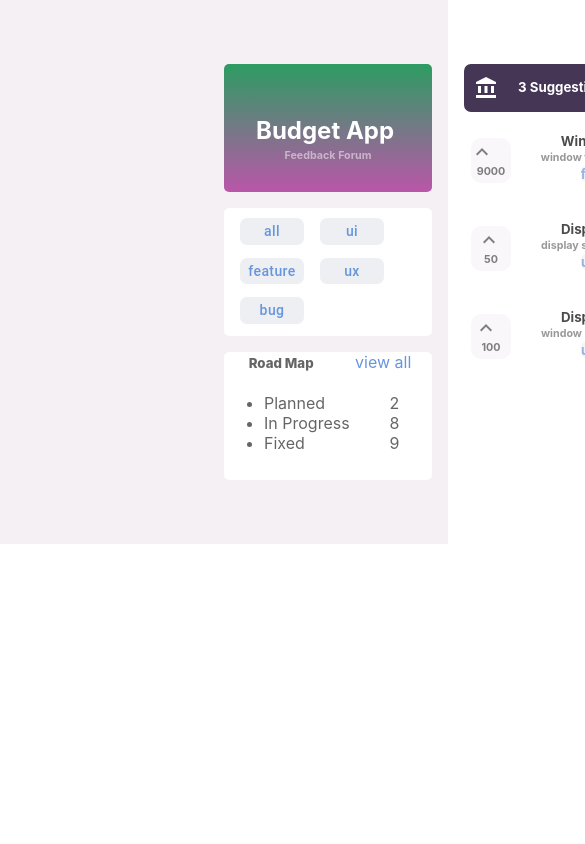
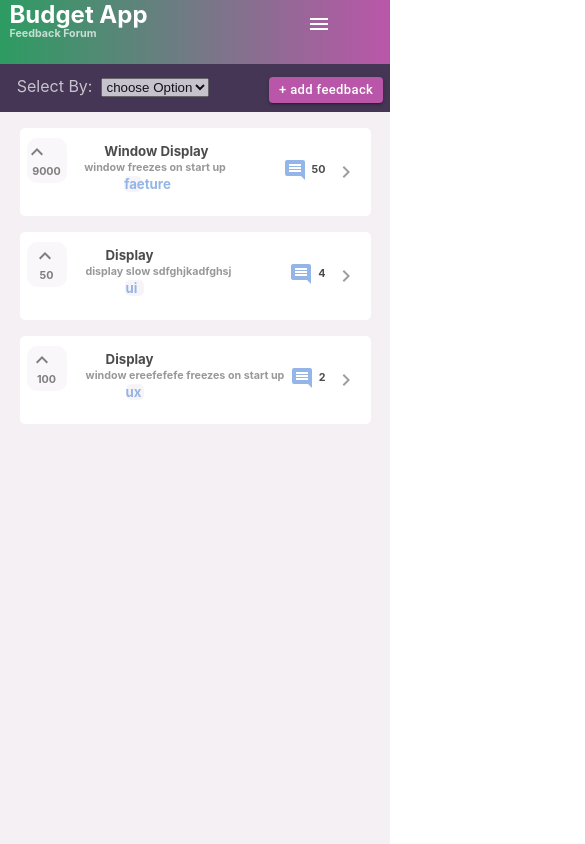
Before and after one commit to francisbalimuttajjo/feedback, a Next.js app: page / in a window 390 px wide. Shown: the top 844 px of the page, 585 px wide, since content can reach past the window. Built offline with nearby package versions, Linux system fonts and the light colour scheme.

Commit message:
mobile version fixed

```diff
--- a/components/SideBar.js
+++ b/components/SideBar.js
@@ -2,7 +2,7 @@ import React from "react";
 import Link from "next/link";
 import { StyledButton } from "./Elements";
 import styles from "../styles/side.module.css";
-
+import MenuIcon from "@mui/icons-material/Menu";
 const categories = ["all", "ui", "feature", "ux", "bug"];
 const planned = ["Planned", "In Progress", "Fixed"];
 const no = [2, 8, 9];
@@ -11,8 +11,13 @@ function SideBar() {
   return (
     <div className={styles.mainContainer}>
       <div className={styles.container}>
-        <h2>Budget App</h2>
-        <h6>Feedback Forum</h6>
+        <div>
+          <h2>Budget App</h2>
+          <h6>Feedback Forum</h6>
+        </div>
+        <div className={styles.menu}>
+          <MenuIcon />
+        </div>
       </div>
       <div className={styles.div}>
         {categories.map((item) => (
--- a/styles/Home.module.css
+++ b/styles/Home.module.css
@@ -1,15 +1,25 @@
 .container {
-  padding: 4rem 14rem;
-  display: flex;
+  /* padding: 4rem 14rem;
+  display: flex; */
   background-color: #f5f0f4;
-  margin: auto;
+  height:100vh;
+  /* margin: auto; */
+}
+/*
+@media  (max-width: 780px)  {
+  .container {
+    padding: 0px;
+    /* display: flex;
+    background-color: #f5f0f4; */
+    /* margin: 0px;
+  }
 }
 @media  (max-width: 1000px) and (min-width: 600px) {
   .container {
     margin-left:-200px;
     flex-direction: column;
   }
-}
+} */
 
 /* .main {
   min-height: 100vh;
--- a/styles/main.module.css
+++ b/styles/main.module.css
@@ -1,23 +1,22 @@
-
 .container {
-  margin-left: 2em;
-  color: white;
+   color: white;
+  width: 100%;
+  margin-top: 0px;
 }
 .heading {
   background-color: #443654;
-  width: 32em;
-  border-radius: 7px;
+  width: 100%;
   height: 3em;
-  display: flex;
-  /* justify-content: space-around; */
-}
-.title {
   display: flex;
   justify-content: space-around;
 }
+
+.title {
+ display:none;
+}
 .suggestion {
   margin-left: 20px;
-  margin-top: 15px;
+  /* margin-top: 15px; */
 }
 .label {
   opacity: 0.7;
@@ -25,12 +24,3 @@
   margin-left: 10px;
   margin-right: 20px;
 }
-@media (max-width: 1000px) and (min-width: 780px) {
-    .container {
-      margin-left: 4em;
-      width: 100%;
-    }
-    .heading {
-      width: 100%;
-    }
-  }
--- a/styles/side.module.css
+++ b/styles/side.module.css
@@ -1,19 +1,36 @@
+.mainContainer {
+  width: 100%;
+}
 .container {
-  padding: 2rem 2rem;
-  width: 13rem;
-  height: 8rem;
-  /* background-color: red; */
-  /* background-image: linear-gradient( to right,red, yellow); */
-  background-image: linear-gradient(#2d9c62, #ba56a9);
-  border-radius: 5px;
+  width: 100%;
+  height: 4rem;
+  background-image: linear-gradient(to right, #2d9c62, #ba56a9);
   color: white;
+  display: flex;
+  justify-content: space-around;
 }
-.container > h6 {
-  opacity: 0.5;
-  margin-top: -1.5em;
-  text-align: center;
+.container > div > h2 {
+  margin-left: -50px;
+  margin-top: 0px;
 }
 
+.container > div > h6 {
+  opacity: 0.7;
+  margin-top: -2em;
+  margin-left: -50px;
+}
+.menu {
+  display: inline;
+  margin-top: 12px;
+  margin-left: 40px;
+}
+.div {
+  display: none;
+}
+/*
+.menu{
+ display:none;
+}
 .div {
   background-color: white;
   border-radius: 5px;
@@ -48,6 +65,39 @@
   list-style: none;
 }
 
+@media (max-width: 780px) {
+  .container {
+    display:flex;
+    flex-direction: column;
+    width: 100%;
+    height: 50px;
+    padding: 1em;
+    background-image: linear-gradient(to right,#2d9c62, #ba56a9);
+    margin-left: 2em;
+    border-radius: 0px;
+
+  }
+  .container > h6 {
+     margin-left: -30%;
+    margin-top: -1em;
+    font-size:16px;
+
+  }
+  .menu{
+    display:block;
+    margin-top:-70px;
+    margin-left: 90%;
+
+
+  }
+  .container > h2 {
+    font-size: 16px;
+    margin-top: -8px;
+  }
+  .div {
+    display: none;
+  }
+}
 @media (max-width: 1000px) and (min-width: 780px) {
   .mainContainer {
     display: flex;
@@ -64,9 +114,11 @@
     font-size: 17px;
     margin-left: 25px;
   }
+
 }
 @media (max-width: 800px) and (min-width: 780px) {
   .container > h2 {
     margin-left: 5px;
   }
-}
+
+} */
--- a/styles/suggestion.module.css
+++ b/styles/suggestion.module.css
@@ -1,8 +1,10 @@
 .container {
   background-color: white;
-  height: 4.5em;
+  height: 5.5em;
+  width:90%;
   color: black;
   margin-top: 1em;
+  margin-left:5%;
   border-radius: 5px;
   padding: 0 5px;
   display: flex;
@@ -28,10 +30,10 @@
   flex: 4;
   display: flex;
   flex-direction: column;
-  margin-left: 10px;
+  margin-left: 35px;
 }
 .feedBackTitle {
-  margin-top: 5px;
+  margin-top: 15px;
   opacity: 0.7;
   text-transform: capitalize;
   font-weight: 600px;
```
